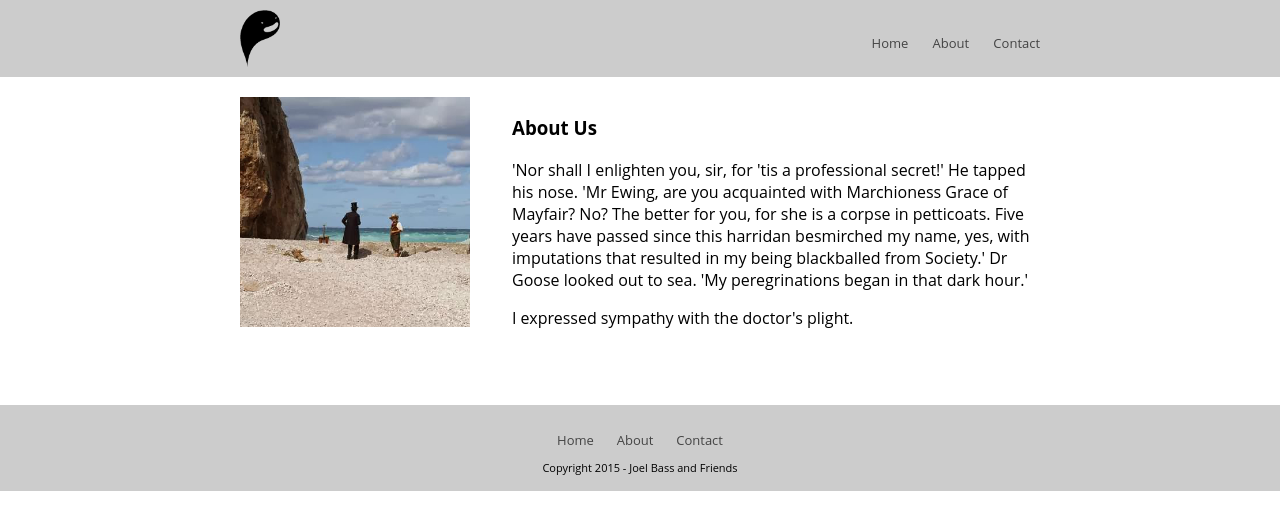
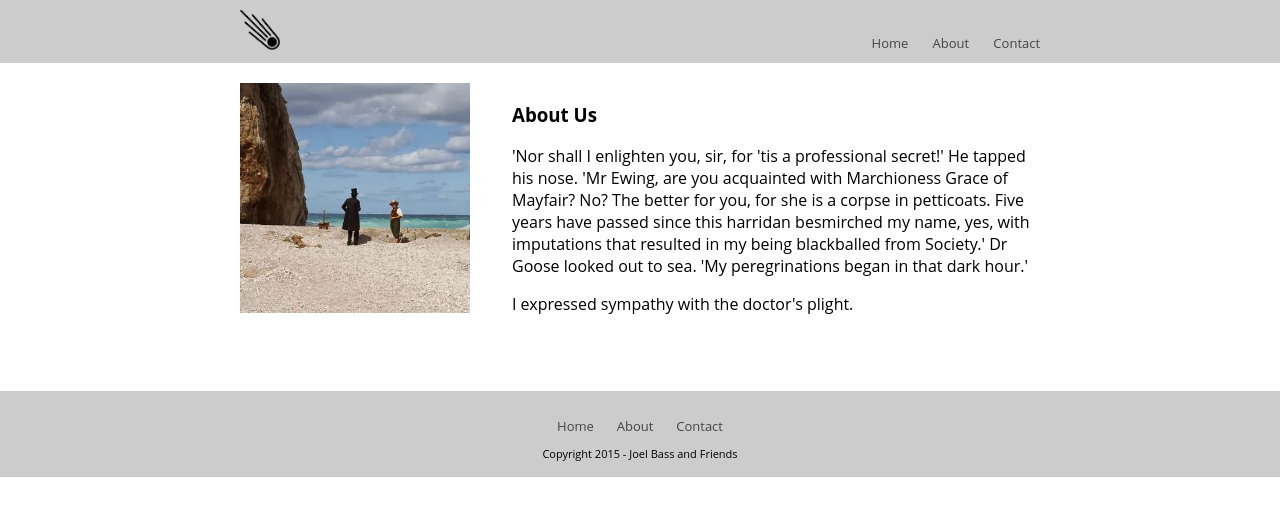
Before and after one commit to joelbass/HTML-CSS-Test2, a plain HTML site: page about.html in a window 1280 px wide. Drawn offline with Linux system fonts and the light colour scheme.

Commit message:
New Logo

```diff
--- a/about.html
+++ b/about.html
@@ -17,7 +17,7 @@
   <div class="row clearfix">
 
     <!-- Our Logo -->
-    <a href="index.html"><img class="logo" src="img/logo.png"/></a>
+    <a href="index.html"><img class="logo" src="img/logo2.png"/></a>
 
     <!-- Our Site Navigation -->
     <nav>
```
Also changed, not shown: contact.html (+1 -1 lines), index.html (+1 -1 lines), img/logo2.png (added), img/logo2.svg (added).
